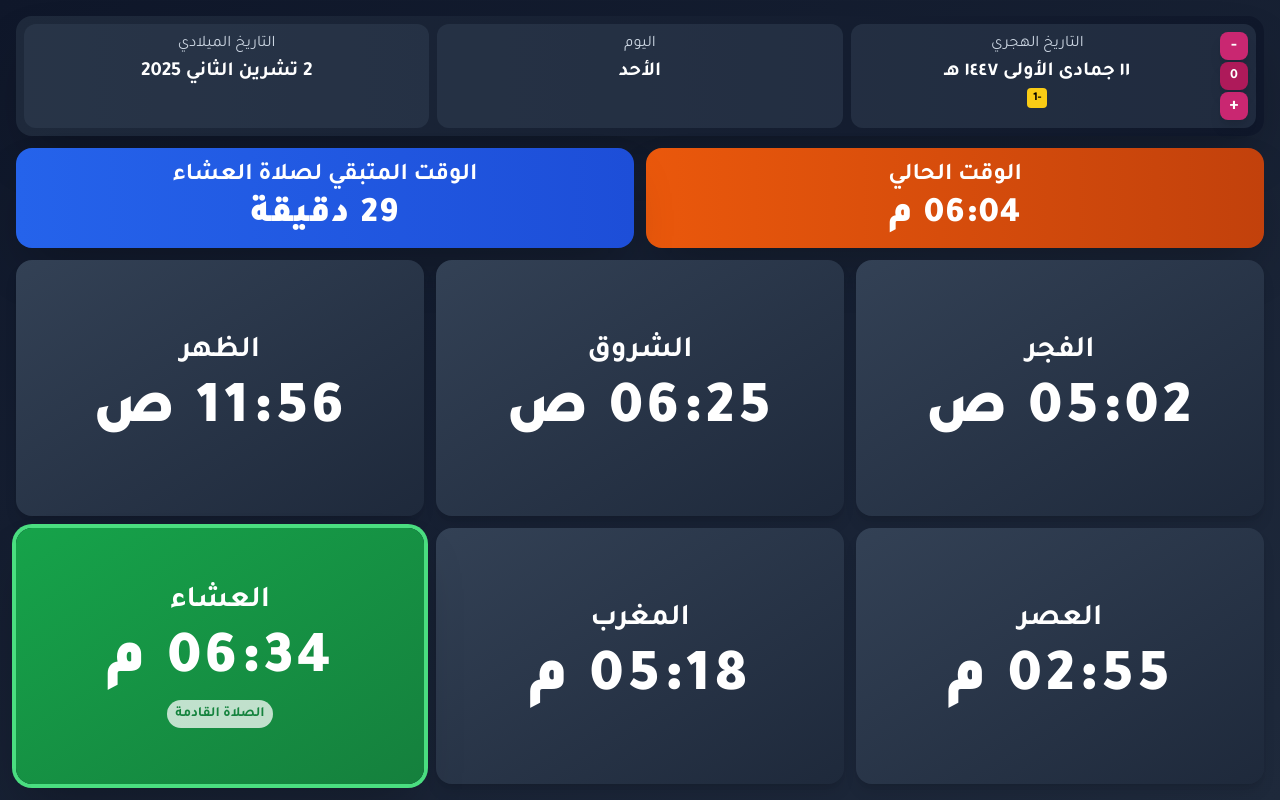
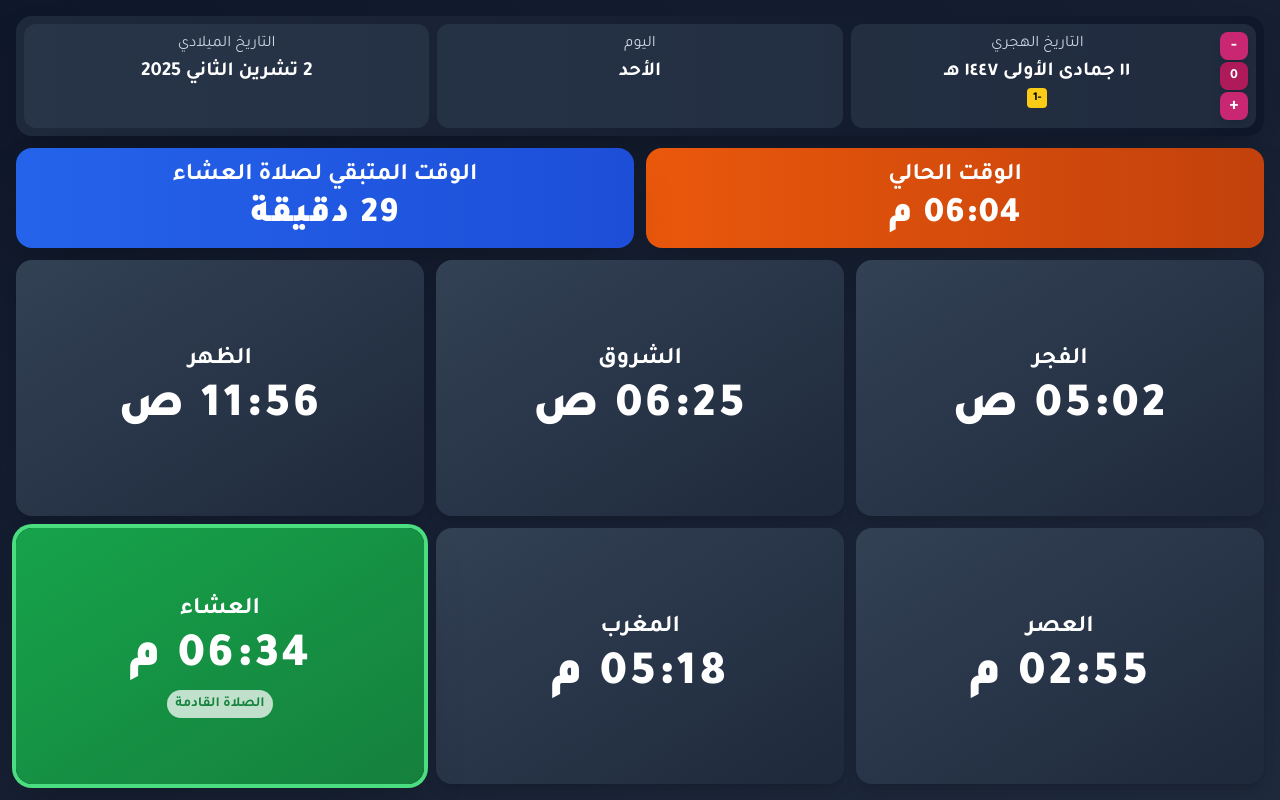
Before and after one commit to gbrw/prtime_tv, a React (Vite) app: page / in a window 1280 px wide. Built offline with nearby package versions, Linux system fonts and the light colour scheme.

Commit message:
Reduce prayer card font sizes slightly

```diff
--- a/src/components/PrayerCard.tsx
+++ b/src/components/PrayerCard.tsx
@@ -15,10 +15,10 @@ export default function PrayerCard({ name, time, isNext }: PrayerCardProps) {
           : 'bg-gradient-to-br from-slate-700 to-slate-800 shadow-lg'
       }`}
     >
-      <h3 className="text-3xl font-bold text-white text-center mb-3">
+      <h3 className="text-2xl font-bold text-white text-center mb-2">
         {name}
       </h3>
-      <p className="text-6xl font-extrabold text-white text-center tracking-wider">
+      <p className="text-5xl font-extrabold text-white text-center tracking-wider">
         {time}
       </p>
       {isNext && (
```
